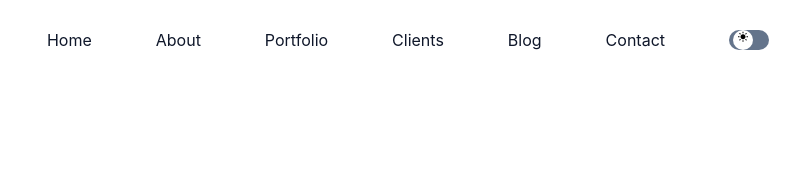
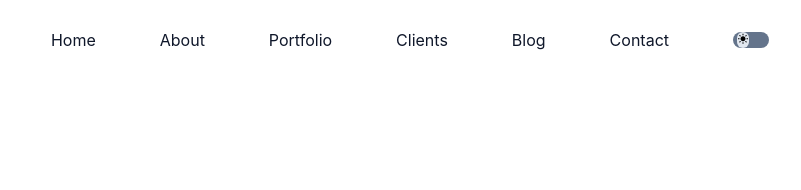
Before and after one commit to WinzArt/winzArt.github.io, a website: page index.html in a window 1280 px wide. Shown: the top 190 px of the page, 479-1280 px from the left. Drawn offline with nearby package versions, Linux system fonts and the light colour scheme.

Commit message:
Dark button

```diff
--- a/index.html
+++ b/index.html
@@ -58,8 +58,8 @@
                   <div class="flex">
                     <input type="checkbox" class="hidden" id="dark-toggle" />
                     <label for="dark-toggle">
-                      <div class="flex h-5 w-10 cursor-pointer items-center rounded-full bg-secondary p-1">
-                        <div class="toggle-circle h-5 w-5 rounded-full bg-white text-center text-xs transition duration-300 ease-in-out"><i id="dark-logo" class="bx"></i></div>
+                      <div class="flex h-4 w-9 cursor-pointer items-center rounded-full bg-secondary p-1">
+                        <div class="toggle-circle h-auto w-auto rounded-full bg-slate-200 text-xs transition duration-300 ease-in-out"><i id="dark-logo" class="bx"></i></div>
                       </div>
                     </label>
                   </div>
--- a/src/input.css
+++ b/src/input.css
@@ -26,5 +26,5 @@ body {
 }
 
 #dark-toggle:checked ~ label div.toggle-circle {
-  @apply translate-x-3;
+  @apply translate-x-2.5;
 }
```
Also changed, not shown: package.json (+69 -2 lines), dist/output.css.
